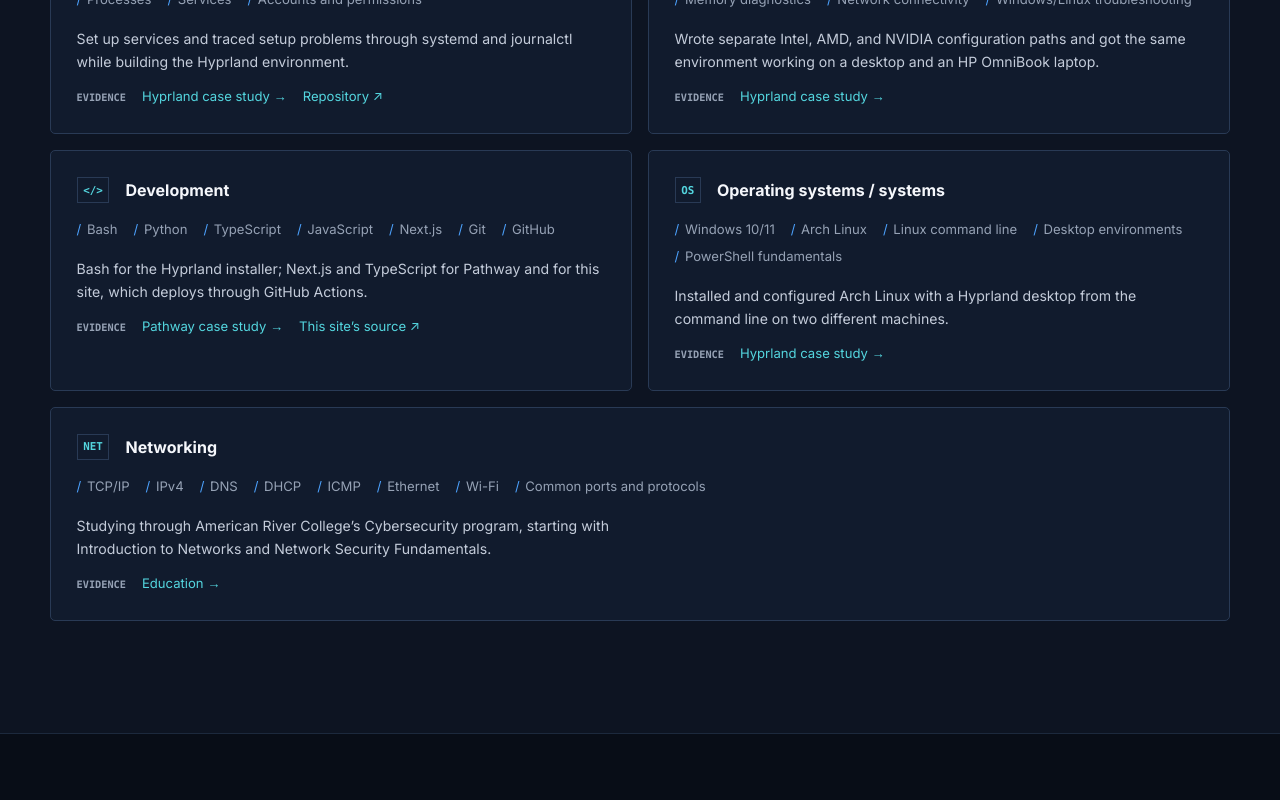
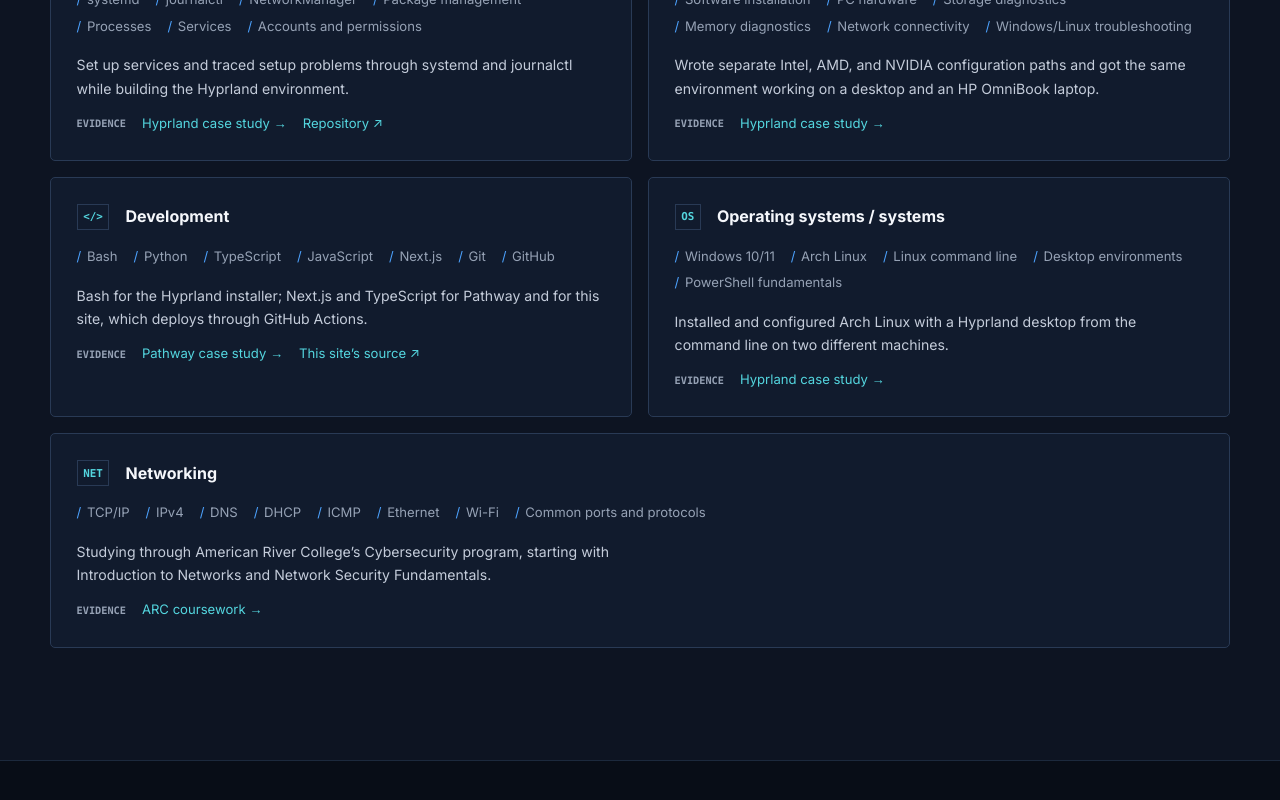
Before and after one commit to AaravJit/Aaravjit.github.io, a Next.js app: page / in a window 1280 px wide. Shown: the part 5344-6144 px from the top of the page. Built offline with nearby package versions, Linux system fonts and the light colour scheme.

Commit message:
Qualify Skills intro so networking's coursework link fits
Co-Authored-By: Claude Opus 5.5 (1M context) <noreply@anthropic.com>
Claude-Session: https://claude.ai/code/session_01UhTj59GdrvQruf8TqSiDEa

```diff
--- a/app/page.tsx
+++ b/app/page.tsx
@@ -37,7 +37,7 @@ export default function Home() {
       </article>)}</div>
     </div></section>
 
-    <section id="skills" className="section skills-section"><div className="container"><Heading number="03 — Skills" intro="Each group links to the project where I actually used it.">Technical toolkit</Heading><div className="skills-grid">{skills.map((group) => <article className="skill-group" key={group.title}><div className="skill-top"><span aria-hidden="true">{group.symbol}</span><h3>{group.title}</h3></div><ul>{group.items.map((item) => <li key={item}>{item}</li>)}</ul><p className="skill-used">{group.usedIn}</p><p className="skill-evidence"><span>Evidence</span>{group.evidence.map((link) => link.href.startsWith('http') ? <a key={link.href} href={link.href} {...external}>{link.label} ↗</a> : <Link key={link.href} href={link.href}>{link.label} →</Link>)}</p></article>)}</div></div></section>
+    <section id="skills" className="section skills-section"><div className="container"><Heading number="03 — Skills" intro="Each group says where I used it and links to the work or coursework behind it.">Technical toolkit</Heading><div className="skills-grid">{skills.map((group) => <article className="skill-group" key={group.title}><div className="skill-top"><span aria-hidden="true">{group.symbol}</span><h3>{group.title}</h3></div><ul>{group.items.map((item) => <li key={item}>{item}</li>)}</ul><p className="skill-used">{group.usedIn}</p><p className="skill-evidence"><span>Evidence</span>{group.evidence.map((link) => link.href.startsWith('http') ? <a key={link.href} href={link.href} {...external}>{link.label} ↗</a> : <Link key={link.href} href={link.href}>{link.label} →</Link>)}</p></article>)}</div></div></section>
     <section id="experience" className="section"><div className="container split-section"><Heading number="04 — Experience">Reliability in structured, high-volume work.</Heading><div className="experience-list">{experience.map((job) => <article className="timeline" key={job.company}><div className="timeline-marker" aria-hidden="true" /><div className="timeline-head"><div><p>{job.company} · {job.location}</p><h3>{job.title}</h3></div><time>{job.dates}</time></div><p>{job.summary}</p></article>)}</div></div></section>
     <section id="education" className="section education-section"><div className="container split-section"><Heading number="05 — Education">Cybersecurity study built on a computer science foundation.</Heading><div className="education-list">{education.map((item, index) => <article className={index ? 'prior' : ''} key={item.school}><span>{item.dates}{'location' in item ? ` · ${item.location}` : ''}</span><h3>{item.school}</h3><p>{item.program}</p>{index === 0 && <p className="education-note">Upcoming study includes networking, systems administration, routing and wireless, and network security fundamentals.</p>}</article>)}</div></div></section>
     <section id="contact" className="contact-section"><div className="container contact-grid"><div><p className="eyebrow">{site.location} · Let’s connect</p><h2>Interested in building and learning with a technical team.</h2><p>I’m open to software, IT and systems, cybersecurity, Linux and infrastructure, technical support, and other early-career technology opportunities.</p></div><div className="contact-links"><a href={`mailto:${site.email}`}><span>Email</span><b>Start a conversation →</b></a><a href={site.linkedin} {...external}><span>LinkedIn</span><b>Connect ↗</b></a><a href={site.github} {...external}><span>GitHub</span><b>View projects ↗</b></a><a href="/resume.pdf" {...external}><span>Resume</span><b>Open PDF ↗</b></a></div></div></section>
--- a/data/portfolio.ts
+++ b/data/portfolio.ts
@@ -111,7 +111,7 @@ export const skills = [
     title: 'Networking',
     items: ['TCP/IP', 'IPv4', 'DNS', 'DHCP', 'ICMP', 'Ethernet', 'Wi-Fi', 'Common ports and protocols'],
     usedIn: 'Studying through American River College’s Cybersecurity program, starting with Introduction to Networks and Network Security Fundamentals.',
-    evidence: [{ label: 'Education', href: '#education' }],
+    evidence: [{ label: 'ARC coursework', href: '#education' }],
   },
 ] as const;
 
```
